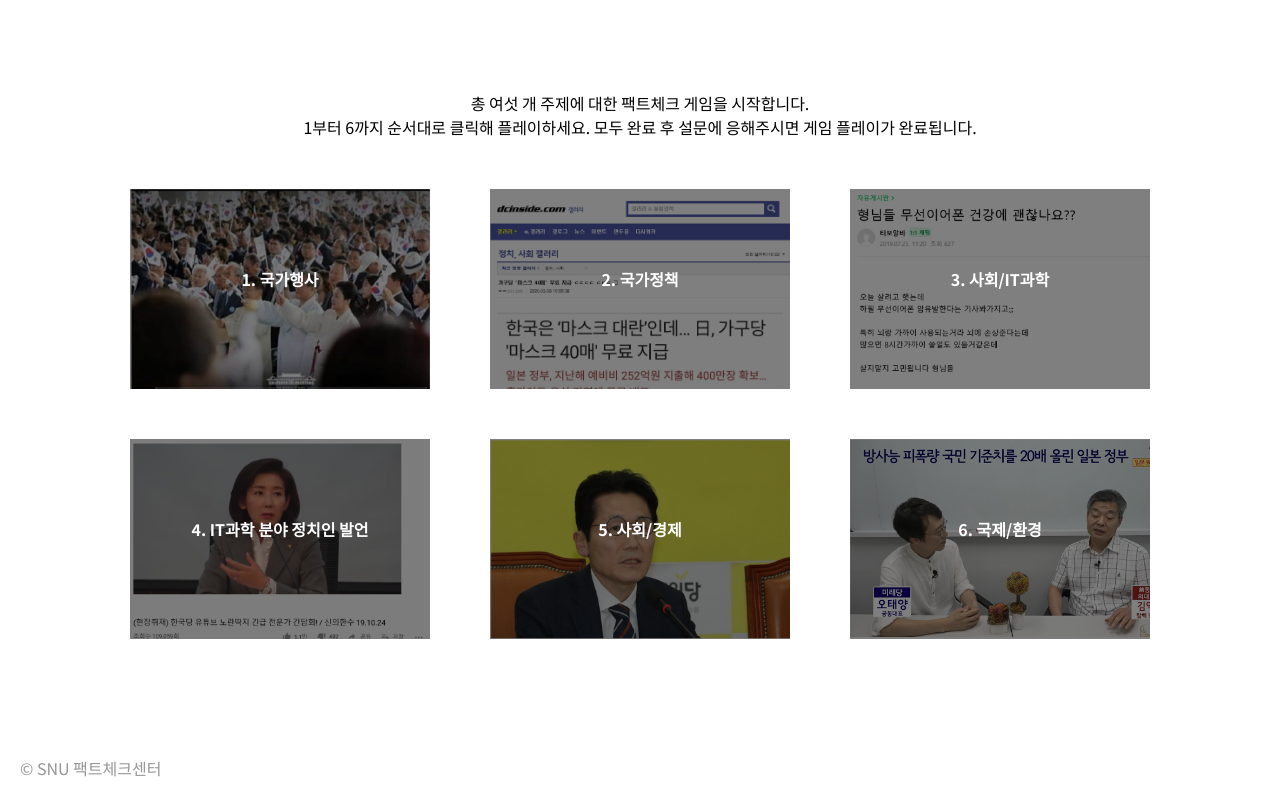
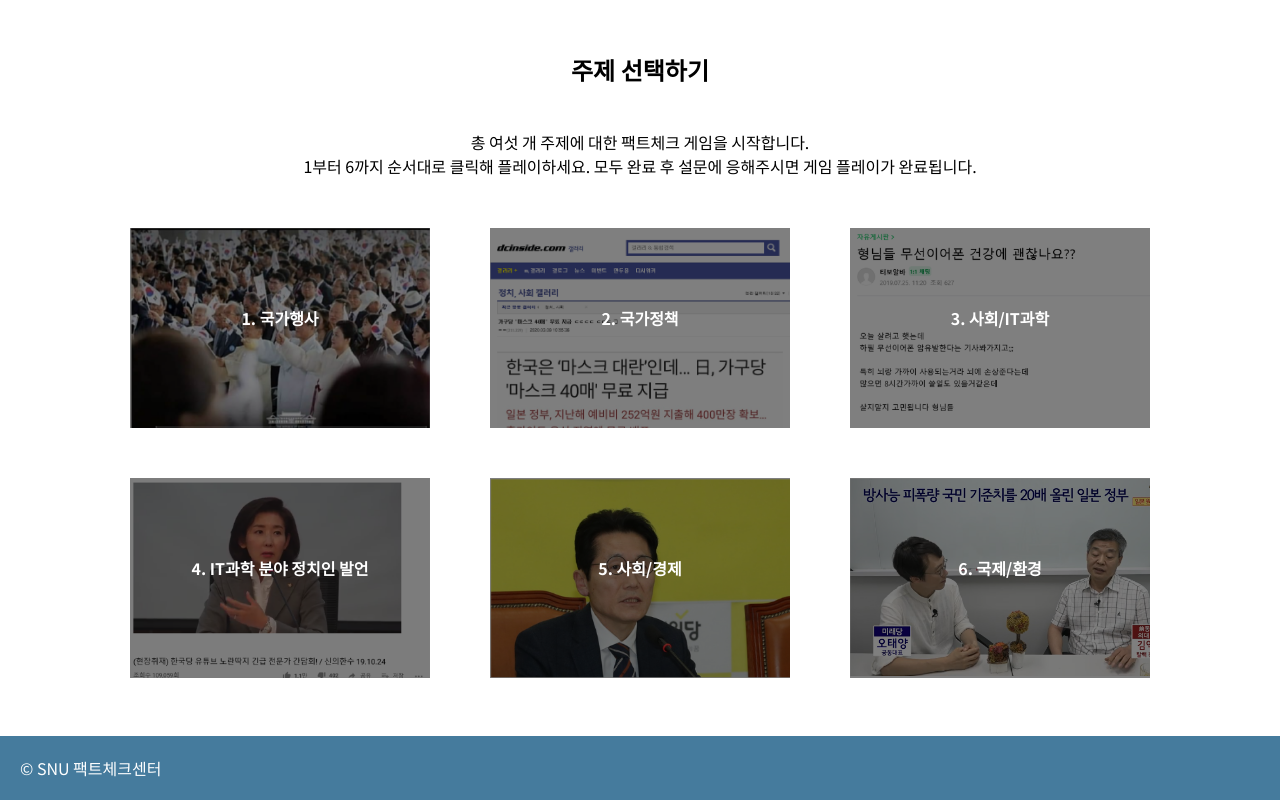
Before and after one commit to snu-factchecker/snu-factchecker.github.io, a React (Create React App) app: page /topics in a window 1280 px wide. Built offline with nearby package versions, Linux system fonts and the light colour scheme.

Commit message:
add footer, make notes into notebook background

```diff
--- a/src/App.js
+++ b/src/App.js
@@ -40,7 +40,6 @@ class App extends React.Component {
           </Switch>
         </ConnectedRouter>
         </div>
-        <footer>© SNU 팩트체크센터</footer>
       </div>
     );
   }
--- a/src/App.scss
+++ b/src/App.scss
@@ -30,8 +30,12 @@
 
   footer{
     position: fixed;
-    bottom: 20px;
-    left: 20px;
-    color: #969696;
+    width: 100%;
+    bottom: 0;
+    left: 0;
+    text-align: left;
+    color: white;
+    background-color: #457B9D;
+    padding: 20px;
   }
 }
--- a/src/Intro/Help.js
+++ b/src/Intro/Help.js
@@ -17,6 +17,8 @@ class Help extends React.Component{
 
 	render() {
 		return(<div id="help">
+			<div id="header-title">게임 플레이 안내</div>
+
 			<div>팩트체커가 되어 여러 기사와 인터넷 게시글의 팩트 여부를 검증해 봅시다!</div>
 			<strong>1. 데이터 관찰 단계</strong>
 			<br/>
@@ -38,7 +40,7 @@ class Help extends React.Component{
 
 			<button onClick={() => this.playTutorial()}>튜토리얼 진행하기</button>
 			<button onClick={() => this.PlayGame()}>게임 시작하기</button>
-
+			<footer>© SNU 팩트체크센터</footer>
 		</div>)
 	}
 }
--- a/src/Intro/Intro.js
+++ b/src/Intro/Intro.js
@@ -30,6 +30,7 @@ class Intro extends React.Component{
 			<button onClick={() => this.PlayGame()}>게임 시작하기</button>
 			<button onClick={() => this.gameGuide()}>도움말</button>
 
+			<footer>© SNU 팩트체크센터</footer>
 		</div>)
 	}
 }
--- a/src/Intro/Intro.scss
+++ b/src/Intro/Intro.scss
@@ -57,7 +57,7 @@
 #intro{
 	position:absolute;
 	padding: 30px 20px ;
-    height: 100vh;
+    height: 90vh;
 	left: 0;
 	top: 0;
 	width: 100vw;
@@ -66,7 +66,8 @@
 #help{
 	height: 90vh;
 	overflow-y: scroll;
-	padding: 0 0 30px;
+	overflow-x: hidden;
+	padding-left:30px;
 	text-align: left;
 	img{
 		max-width: 60%;;
@@ -75,4 +76,9 @@
 	strong{
 		font-size: 24px;
 	}
+	#header-title{
+		font-weight: 700;
+		font-size: 24px;
+		margin-bottom: 20px;
+	}
 }
--- a/src/QuizPage/QuizPage.js
+++ b/src/QuizPage/QuizPage.js
@@ -143,11 +143,11 @@ class QuizPage extends React.Component{
 
 	render(){
 		const keywords= this.state.keywordsCollected.map((item)=>{
-			return <div key={item} onClick={()=> this.searchKeyword(item)} className="keyword">{item}</div>
+			return <div key={item} onClick={()=> this.searchKeyword(item)} className="keyword">- {item}</div>
 		})
 
 		const clues = this.state.cluesCollected.map((item)=>{
-			return <div key={item}>{item}</div>
+			return <div key={item}>- {item}</div>
 		})
 
 
--- a/src/QuizPage/QuizPage.scss
+++ b/src/QuizPage/QuizPage.scss
@@ -53,6 +53,7 @@
 
 		.notebook-content{
 			background-color: white;
+			background-size: cover;
 			padding: 10px 40px;
 			border: 1px gray solid;
 			width: fit-content;
@@ -103,6 +104,7 @@
 		min-height: 480px;
 		align-self: stretch;
 		overflow-y: scroll;
+		overflow-x: hidden;
 
 		#quizitem-title{
 			font-weight: 700;
@@ -164,6 +166,7 @@
 
 		#searchresults{
 			overflow-y: scroll;
+			overflow-x: hidden;
 
 			.search-result{
 				//max-height: 200px;
@@ -189,6 +192,7 @@
 
 				.item-content{
 					overflow-y: scroll;
+					overflow-x: hidden;
 					height: fit-content;
 					max-height: 1000px;
 					transition: all 0.5s ease-in-out;
@@ -253,7 +257,8 @@
 		justify-self: stretch;
 
 		background-color: rgb(255, 207, 87);
-
+		background-image: url(./notebook.png);
+		background-position-x: center;
 		display:grid;
 		grid-template-rows: 8% 50% 30%;
 		row-gap: 5%;
@@ -263,9 +268,13 @@
 		}
 
 		.values{
-			background-color: white;
+			//background-color: white;
 			padding: 0 10px;
 			overflow-y: scroll;
+			overflow-x: hidden;
+			div{
+				margin-left: 15px;
+			}
 		}
 		.notebook-title{
 			font-weight: 700;
--- a/src/TopicList/Topic.scss
+++ b/src/TopicList/Topic.scss
@@ -43,7 +43,13 @@
 	margin: 0 auto;
 	display: flex;
 	align-items: center;
+	flex-wrap: wrap;
 	#inner{
 		width: 100%;
 	}
+	#header-title{
+		font-weight: 700;
+		font-size: 24px;
+		width: 100%;
+	}
 }
--- a/src/TopicList/TopicList.js
+++ b/src/TopicList/TopicList.js
@@ -50,13 +50,16 @@ class TopicList extends React.Component{
         });
 
 		return(<div id="topic">
+			<div id="header-title">주제 선택하기</div>
 			<div id="inner">
+
 			<div>총 여섯 개 주제에 대한 팩트체크 게임을 시작합니다. <br/>
 			1부터 6까지 순서대로 클릭해 플레이하세요. 모두 완료 후 설문에 응해주시면 게임 플레이가 완료됩니다.</div>
 			<div id="topic-list">
 				{topics}
 			</div>
 			</div>
+			<footer>© SNU 팩트체크센터</footer>
 		</div>)
 	}
 
```
Also changed, not shown: src/QuizPage/notebook.png (added).
